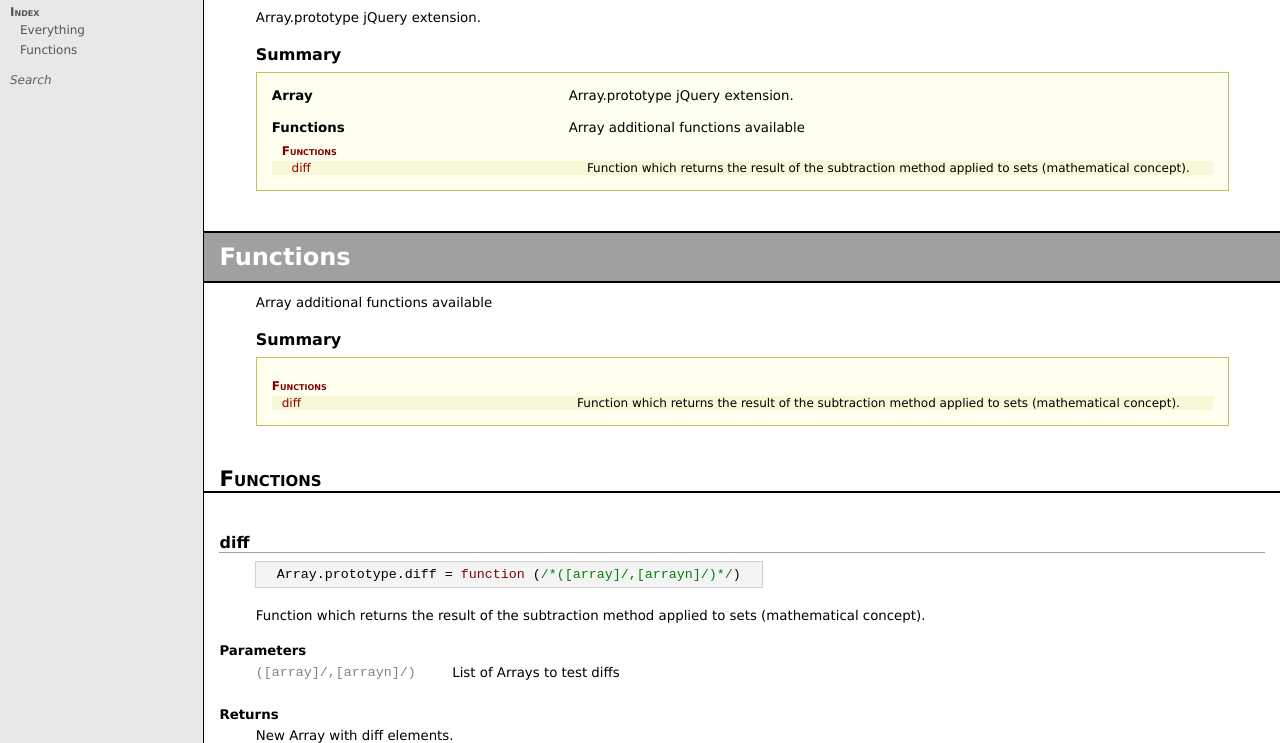
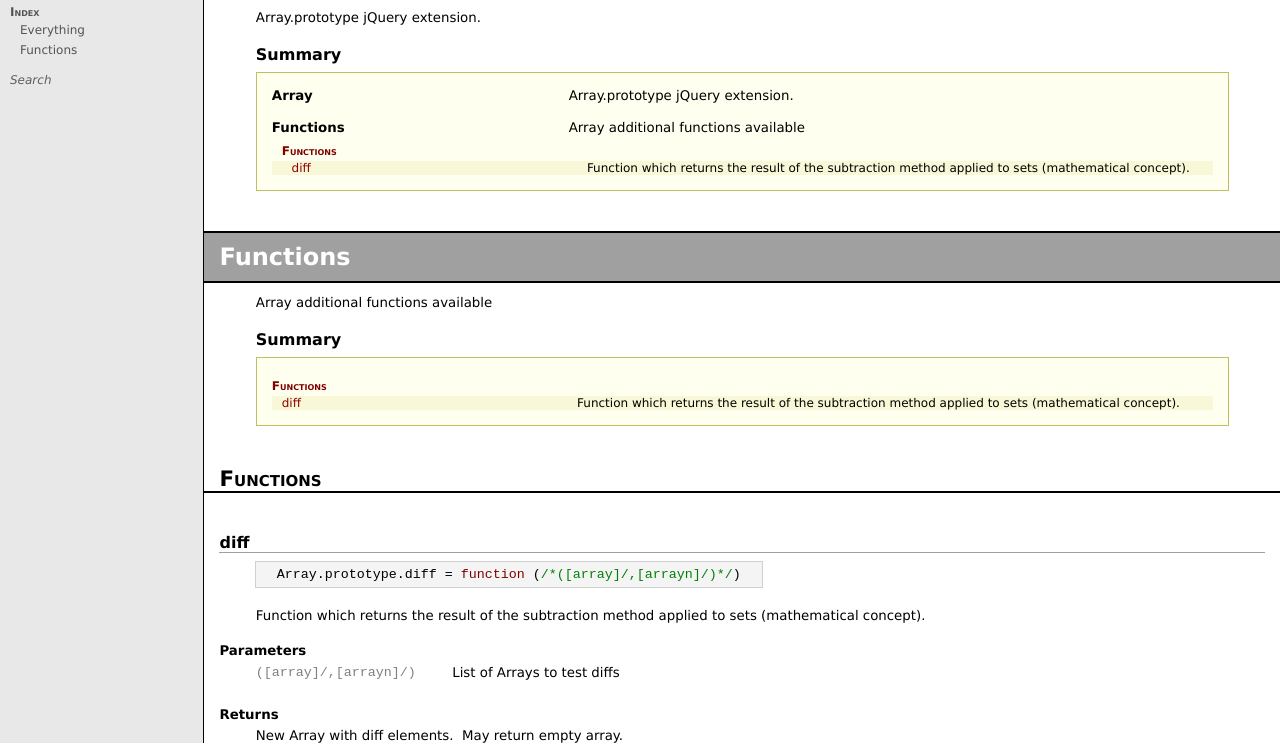
Before and after one commit to Meettya/jQuery-Enhance-Library, a plain HTML site: page doc/files/Array/array-js.html in a window 1280 px wide. Shown: the part 57-800 px from the top of the page. Drawn offline with Linux system fonts and the light colour scheme.

Commit message:
* some small fix

```diff
--- a/doc/files/Array/array-js.html
+++ b/doc/files/Array/array-js.html
@@ -17,7 +17,7 @@ if (browserType) {document.write("<div class=" + browserType + ">");if (browserV
 
 <div class="CGroup"><div class=CTopic><h3 class=CTitle><a name="Functions"></a>Functions</h3></div></div>
 
-<div class="CFunction"><div class=CTopic><h3 class=CTitle><a name="diff"></a>diff</h3><div class=CBody><blockquote><table border=0 cellspacing=0 cellpadding=0 class="Prototype"><tr><td><table border=0 cellspacing=0 cellpadding=0><tr><td class="PBeforeParameters  prettyprint "nowrap>Array.prototype.diff = function (</td><td class="PParameter  prettyprint " nowrap>/*([array]/,[arrayn]/)*/</td><td class="PAfterParameters  prettyprint "nowrap>)</td></tr></table></td></tr></table></blockquote><p>Function which returns the result of the subtraction method applied to sets (mathematical concept).</p><h4 class=CHeading>Parameters</h4><table border=0 cellspacing=0 cellpadding=0 class=CDescriptionList><tr><td class=CDLEntry>([array]/,[arrayn]/)</td><td class=CDLDescription>List of Arrays to test diffs</td></tr></table><h4 class=CHeading>Returns</h4><p>New Array with diff elements.</p><h4 class=CHeading>Usage</h4><blockquote><pre class="prettyprint">var a = ['aa', 'bb', 'cc', 'dd', 'ee'];
+<div class="CFunction"><div class=CTopic><h3 class=CTitle><a name="diff"></a>diff</h3><div class=CBody><blockquote><table border=0 cellspacing=0 cellpadding=0 class="Prototype"><tr><td><table border=0 cellspacing=0 cellpadding=0><tr><td class="PBeforeParameters  prettyprint "nowrap>Array.prototype.diff = function (</td><td class="PParameter  prettyprint " nowrap>/*([array]/,[arrayn]/)*/</td><td class="PAfterParameters  prettyprint "nowrap>)</td></tr></table></td></tr></table></blockquote><p>Function which returns the result of the subtraction method applied to sets (mathematical concept).</p><h4 class=CHeading>Parameters</h4><table border=0 cellspacing=0 cellpadding=0 class=CDescriptionList><tr><td class=CDLEntry>([array]/,[arrayn]/)</td><td class=CDLDescription>List of Arrays to test diffs</td></tr></table><h4 class=CHeading>Returns</h4><p>New Array with diff elements.&nbsp; May return empty array.</p><h4 class=CHeading>Usage</h4><blockquote><pre class="prettyprint">var a = ['aa', 'bb', 'cc', 'dd', 'ee'];
 var b = ['bb', 'dd'];
 
 var result_a = a.diff(b); //-&gt; ['aa', 'cc', 'ee']</pre></blockquote><p>See the <b>array_test.js</b> for more examples.</p></div></div></div>
--- a/lib/Array/array.js
+++ b/lib/Array/array.js
@@ -23,7 +23,7 @@
      *  ([array]/,[arrayn]/) - List of Arrays to test diffs
      *
      * Returns:
-     *  New Array with diff elements.
+     *  New Array with diff elements. May return empty array.
      *
      * Usage:
      *
```
Also changed, not shown: 1 other file.
